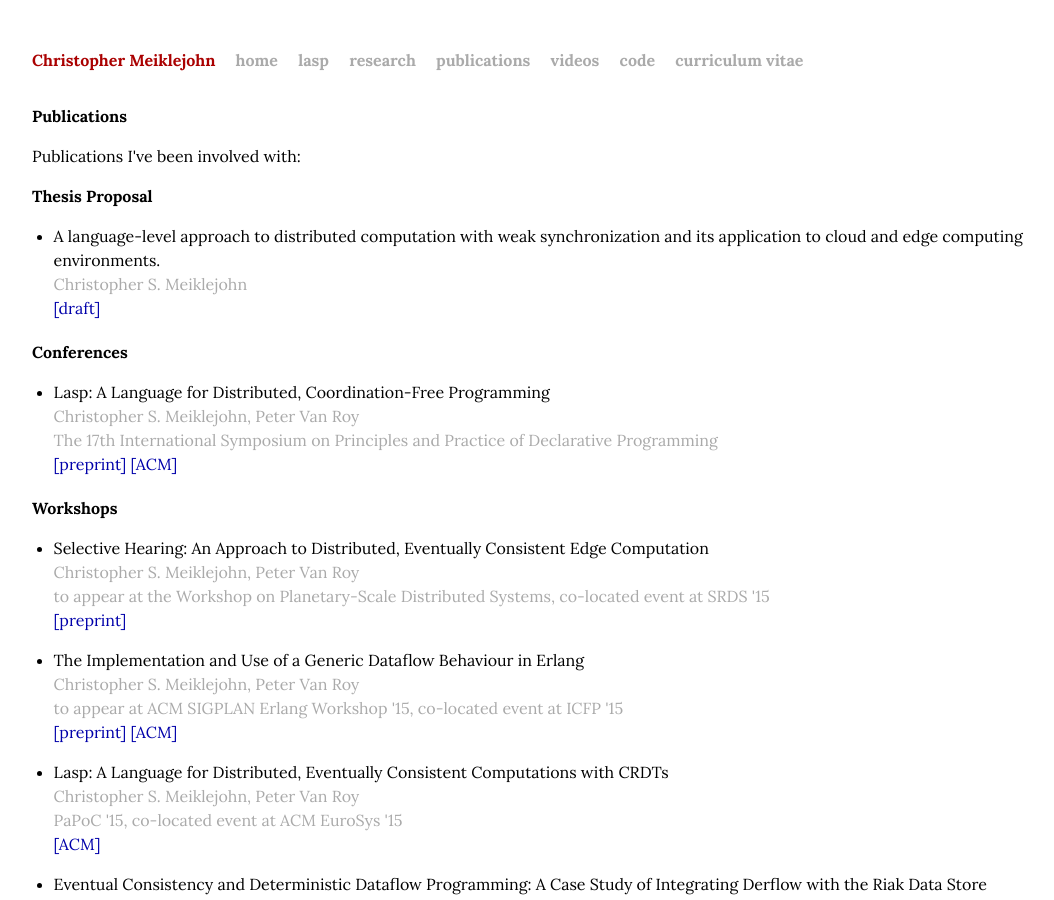
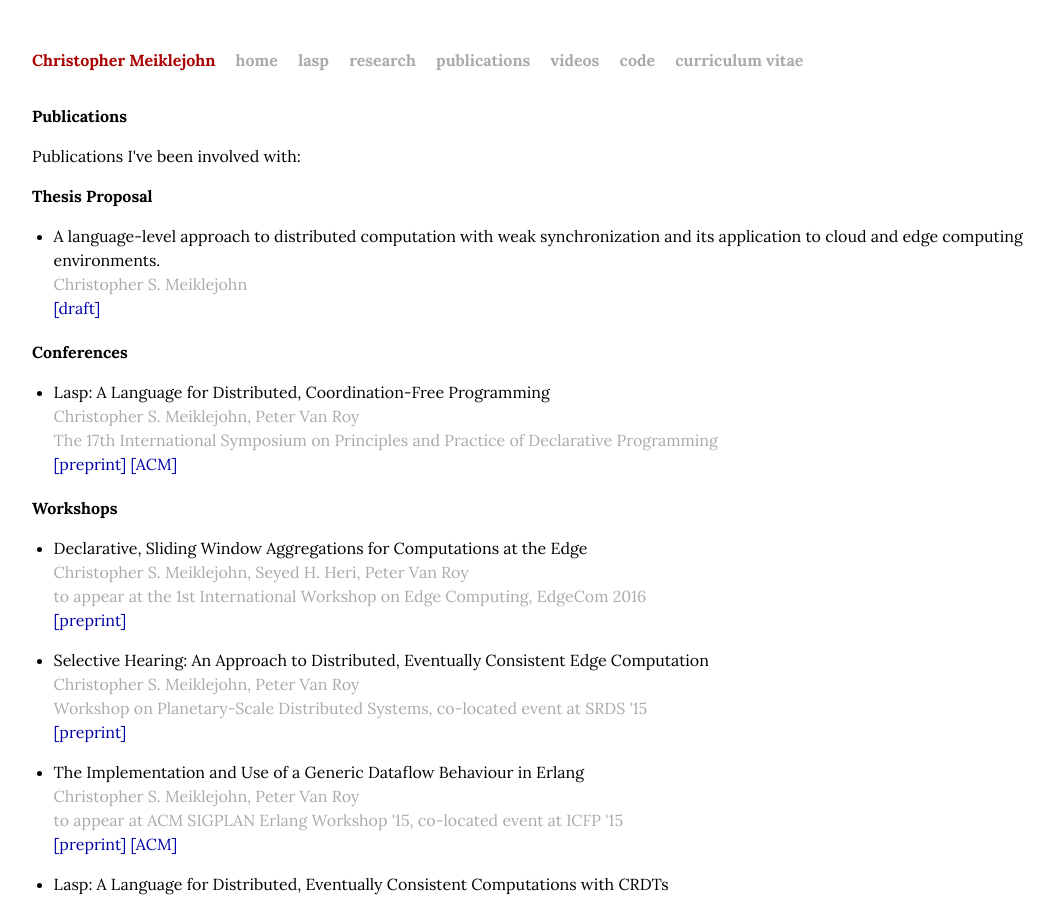
Before and after one commit to cmeiklejohn/cmeiklejohn.github.io, a Jekyll site: the page built from publications.html, in a window 1280 px wide and 900 px high. Shown: the whole window, without its empty margins (88-1142 px from the left). Built offline with Jekyll 4.4.1, drawn with Linux system fonts in a browser that asks for light colours.

Commit message:
Update publications page.

```diff
--- a/publications.html
+++ b/publications.html
@@ -37,9 +37,19 @@ title: Publications
   <ul>
     <li>
       <p>
+        Declarative, Sliding Window Aggregations for Computations at the Edge
+        <span class="author">Christopher S. Meiklejohn, Seyed H. Heri, Peter Van Roy</span>
+        <span class="date">to appear at the 1st International Workshop on Edge Computing, EdgeCom 2016</span>
+        <span><a
+              href="http://christophermeiklejohn.com/publications/edgecom-2016-preprint.pdf">[preprint]</a>
+      </p>
+    </li>
+
+    <li>
+      <p>
         Selective Hearing: An Approach to Distributed, Eventually Consistent Edge Computation
         <span class="author">Christopher S. Meiklejohn, Peter Van Roy</span>
-        <span class="date">to appear at the Workshop on Planetary-Scale Distributed Systems, co-located event at SRDS '15</span>
+        <span class="date">Workshop on Planetary-Scale Distributed Systems, co-located event at SRDS '15</span>
         <span><a
               href="http://christophermeiklejohn.com/publications/wpsds-2015-preprint.pdf">[preprint]</a>
       </p>
```
Also changed, not shown: 1 other file.
